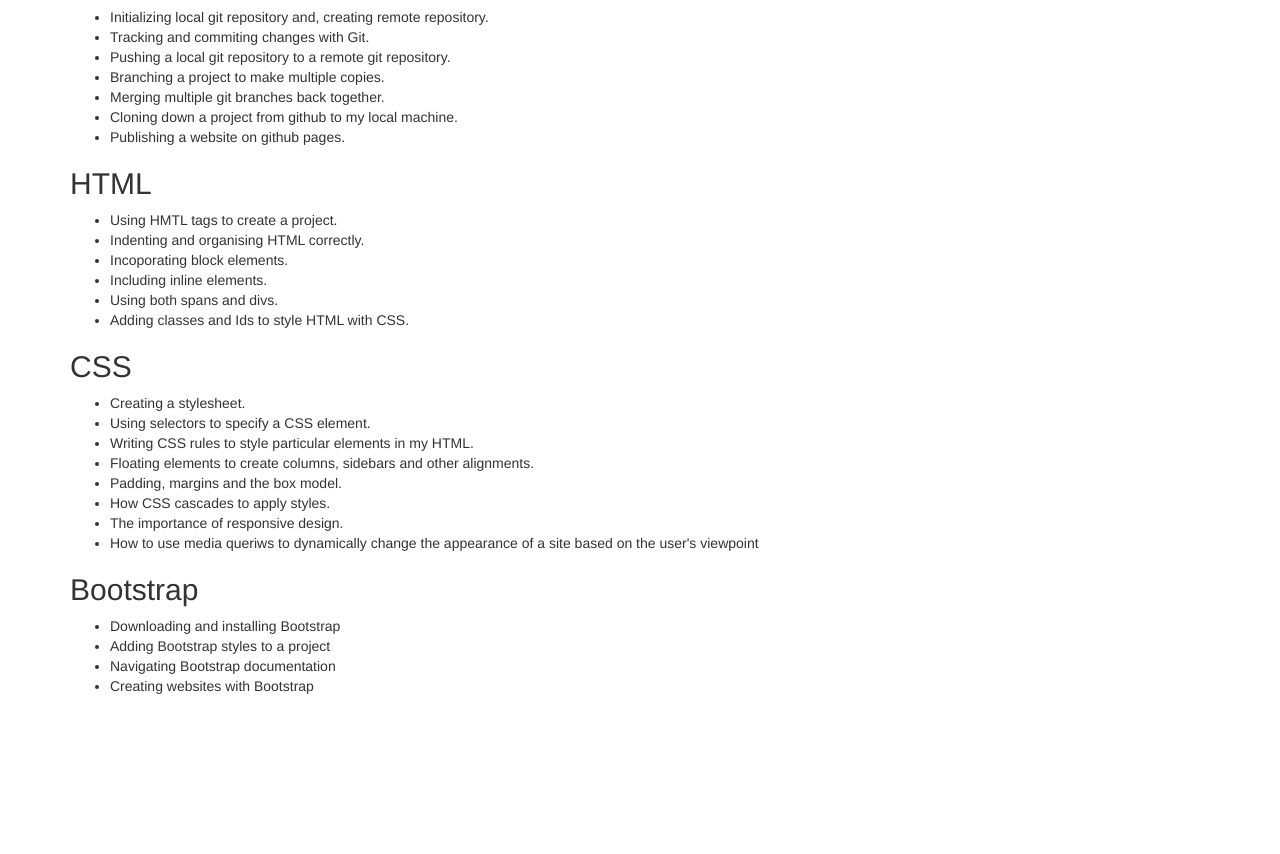
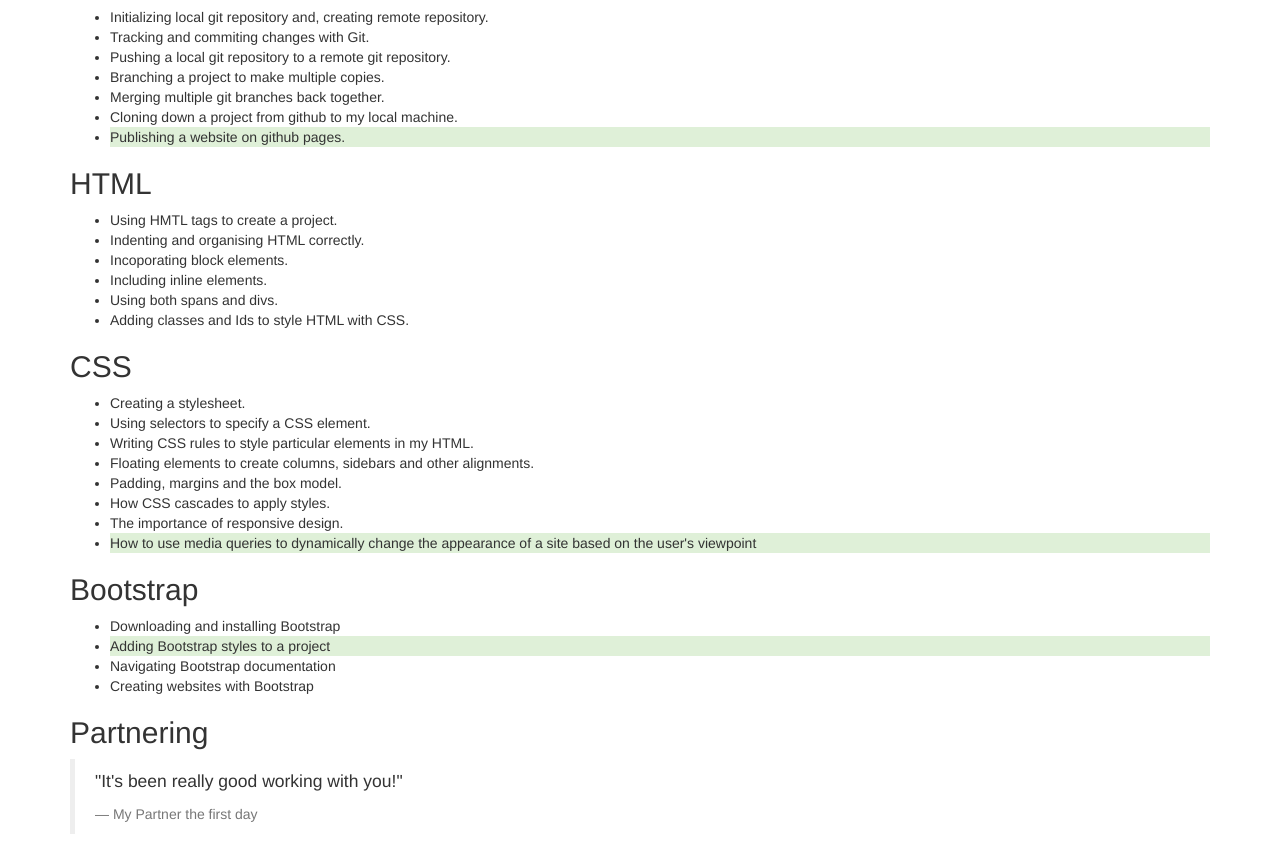
Before and after one commit to Simon-Peter-dotcom/First-Week-Review, a plain HTML site: page index.html in a window 1280 px wide. Shown: the part 449-1303 px from the top of the page. Before the commit the page ends 1155 px from the top, so only its background shows below. Drawn offline with nearby package versions, Linux system fonts and the light colour scheme.

Commit message:
add bg-success to various li elements

```diff
--- a/index.html
+++ b/index.html
@@ -30,7 +30,7 @@
       <li>Branching a project to make multiple copies.</li>
       <li>Merging multiple git branches back together.</li>
       <li>Cloning down a project from github to my local machine.</li>
-      <li>Publishing a website on github pages.</li>
+      <li class="bg-success">Publishing a website on github pages.</li>
     </ul>
     <h2>HTML</h2>
     <ul>
@@ -50,16 +50,23 @@
       <li>Padding, margins and the box model.</li>
       <li>How CSS cascades to apply styles.</li>
       <li>The importance of responsive design.</li>
-      <li>How to use media queriws to dynamically change the appearance of a site based on the user's viewpoint</li>
+      <li class="bg-success">How to use media queries to dynamically change the appearance of a site based on the user's viewpoint</li>
 
     </ul>
     <h2>Bootstrap</h2>
     <ul>
       <li>Downloading and installing Bootstrap</li>
-      <li>Adding Bootstrap styles to a project</li>
+      <li class="bg-success">Adding Bootstrap styles to a project</li>
       <li>Navigating Bootstrap documentation</li>
       <li>Creating websites with Bootstrap</li>
     </ul>
+    <h2>Partnering</h2>
+    <blockquote class="blockquote">
+      <p>"It's been really good working with you!"</p>
+      <footer class="blockquote-footer">My Partner the first day</footer>
+
+    </blockquote>
+
     </div>
   </body>
   </html>
```
